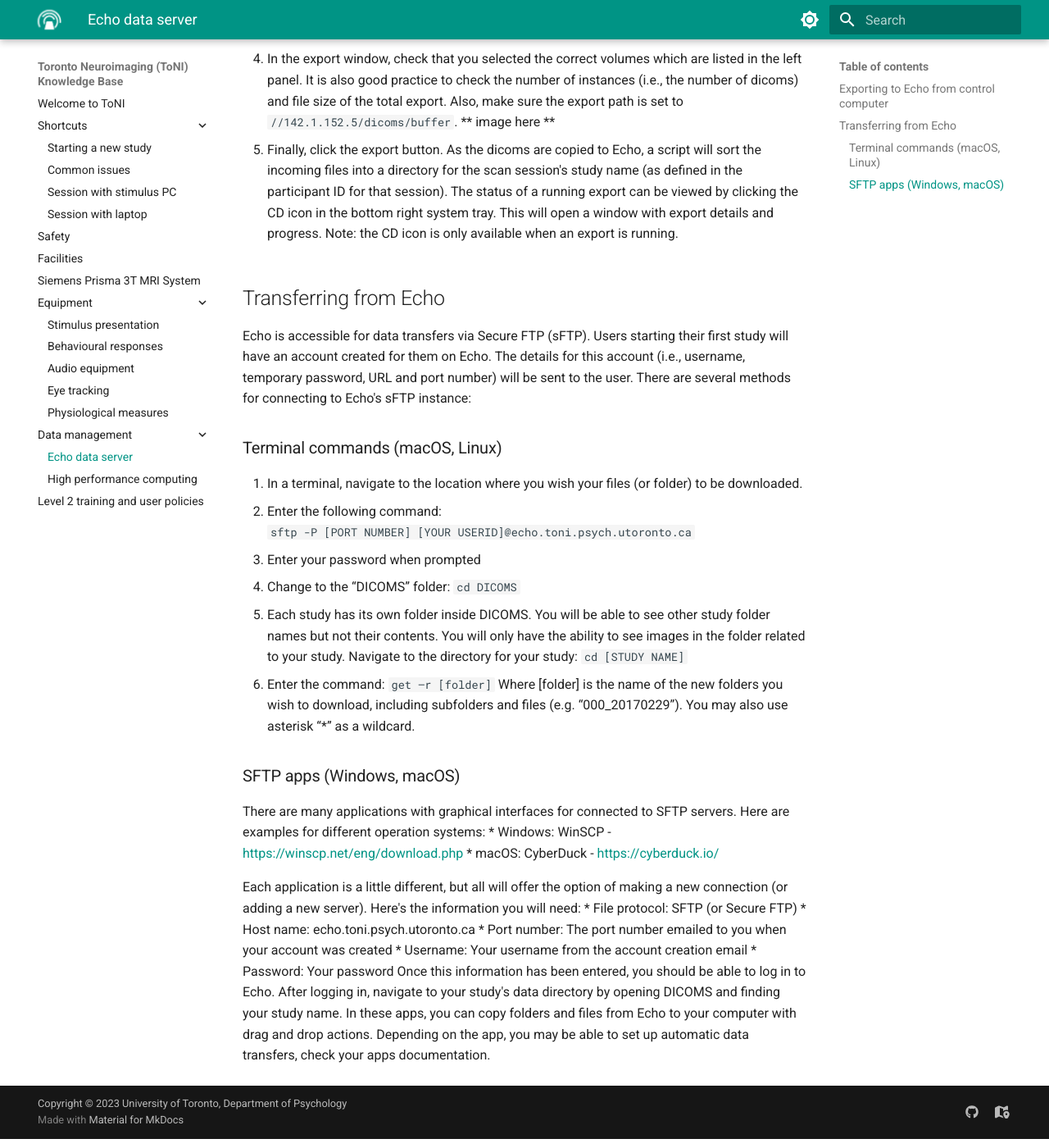
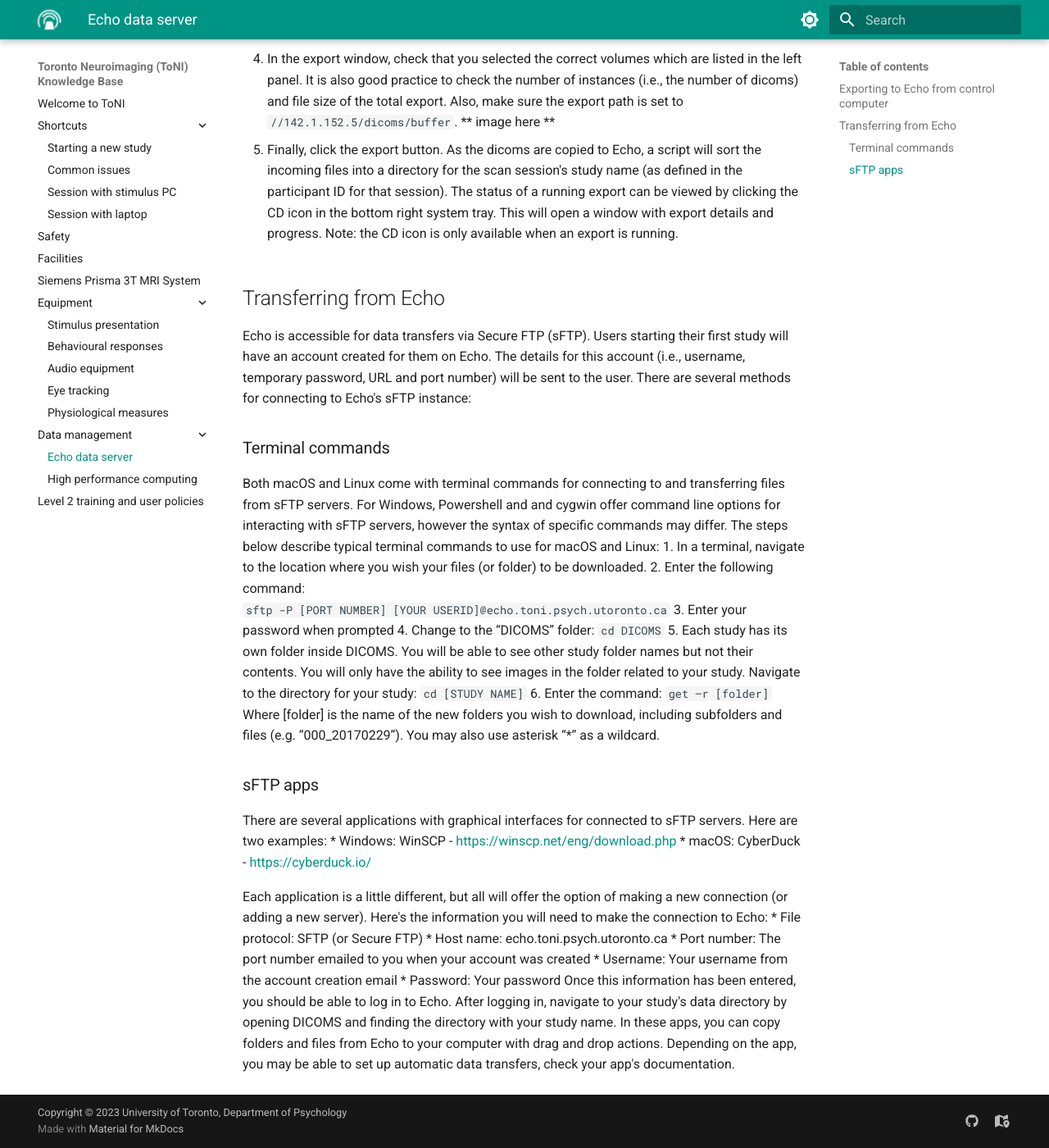
Before and after one commit to uoft-toni/uoft-toni.github.io, an MkDocs documentation site: the page built from docs/echo.md, in a window 1280 px wide and 1400 px high, scrolled down 464 px. Shown: the whole window at 82% size. Built offline with MkDocs 1.6.1 and Material for MkDocs 9.7.7, drawn with Linux system fonts in a browser that asks for light colours.

Commit message:
Update echo.md

```diff
--- a/docs/echo.md
+++ b/docs/echo.md
@@ -22,7 +22,8 @@ Currently, data export to Echo from the scanner control computer is a manual pro
 ## Transferring from Echo
 Echo is accessible for data transfers via Secure FTP (sFTP). Users starting their first study will have an account created for them on Echo. The details for this account (i.e., username, temporary password, URL and port number) will be sent to the user. There are several methods for connecting to Echo's sFTP instance:
 
-### Terminal commands (macOS, Linux)
+### Terminal commands
+Both macOS and Linux come with terminal commands for connecting to and transferring files from sFTP servers. For Windows, Powershell and and cygwin offer command line options for interacting with sFTP servers, however the syntax of specific commands may differ. The steps below describe typical terminal commands to use for macOS and Linux:
 1. In a terminal, navigate to the location where you wish your files (or folder) to be downloaded.
 2. Enter the following command: <br /> `sftp -P [PORT NUMBER] [YOUR USERID]@echo.toni.psych.utoronto.ca`
 3. Enter your password when prompted
@@ -31,15 +32,15 @@ Echo is accessible for data transfers via Secure FTP (sFTP). Users starting thei
 6. Enter the command: `get –r [folder]`
 Where [folder] is the name of the new folders you wish to download, including subfolders and files (e.g. “000_20170229”). You may also use asterisk “*” as a wildcard.
 
-### SFTP apps (Windows, macOS)
-There are many applications with graphical interfaces for connected to SFTP servers. Here are examples for different operation systems:
+### sFTP apps
+There are several applications with graphical interfaces for connected to sFTP servers. Here are two examples:
 * Windows: WinSCP - [https://winscp.net/eng/download.php](https://winscp.net/eng/download.php)
 * macOS: CyberDuck - [https://cyberduck.io/](https://cyberduck.io/)
 
-Each application is a little different, but all will offer the option of making a new connection (or adding a new server). Here's the information you will need:
+Each application is a little different, but all will offer the option of making a new connection (or adding a new server). Here's the information you will need to make the connection to Echo:
 * File protocol: SFTP (or Secure FTP)
 * Host name: echo.toni.psych.utoronto.ca
 * Port number: The port number emailed to you when your account was created
 * Username: Your username from the account creation email
 * Password: Your password
-Once this information has been entered, you should be able to log in to Echo. After logging in, navigate to your study's data directory by opening DICOMS and finding your study name. In these apps, you can copy folders and files from Echo to your computer with drag and drop actions. Depending on the app, you may be able to set up automatic data transfers, check your apps documentation.
+Once this information has been entered, you should be able to log in to Echo. After logging in, navigate to your study's data directory by opening DICOMS and finding the directory with your study name. In these apps, you can copy folders and files from Echo to your computer with drag and drop actions. Depending on the app, you may be able to set up automatic data transfers, check your app's documentation.
```
